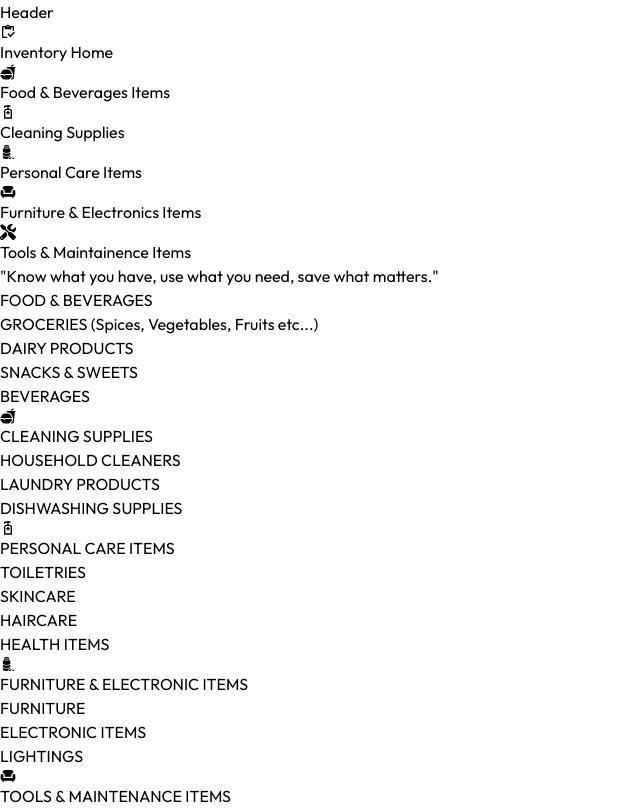
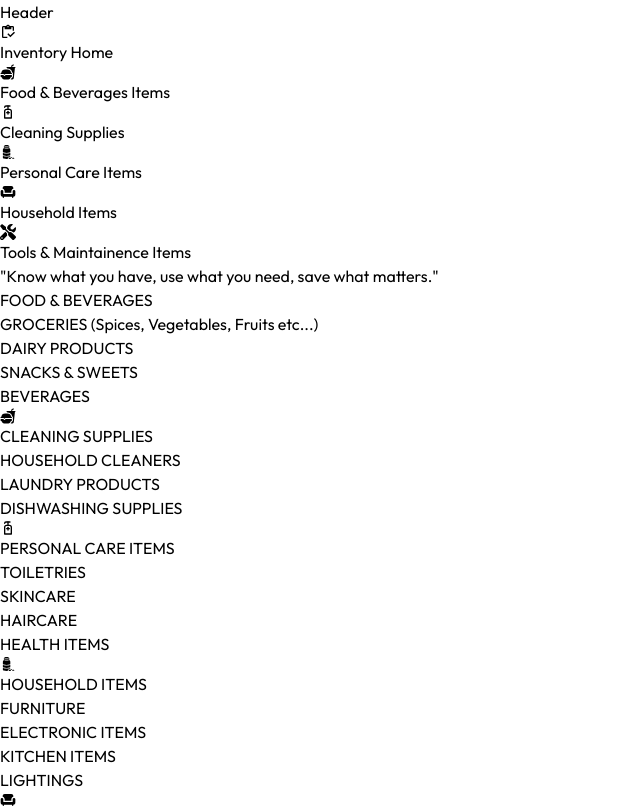
Before and after one commit to DulankaEdiriweera/Home-Management-System, a React (Vite) app in the folder frontend/: page /inventoryHome in a window 1280 px wide. Shown: the top 808 px of the page, without its empty margins (0-640 px from the left). Built offline with nearby package versions, Linux system fonts and the light colour scheme.

Commit message:
make some modifications in frontend

```diff
--- a/frontend/src/components/InventoryHome.jsx
+++ b/frontend/src/components/InventoryHome.jsx
@@ -58,10 +58,11 @@ const InventoryHome = () => {
           <Link to="/furnitureAndElectronics" className="h-full">
             <div className="h-full bg-gradient-to-r from-gray-400 to-gray-500 text-white p-6 rounded-2xl shadow-md relative cursor-pointer hover:scale-105 transition-transform duration-200">
               <h2 className="text-lg font-semibold mb-5">
-                FURNITURE & ELECTRONIC ITEMS
+                HOUSEHOLD ITEMS
               </h2>
               <p>FURNITURE</p>
               <p>ELECTRONIC ITEMS</p>
+              <p>KITCHEN ITEMS</p>
               <p>LIGHTINGS</p>
               <MdChair className="absolute bottom-4 right-4 text-8xl" />
             </div>
--- a/frontend/src/components/SideBarInventory.jsx
+++ b/frontend/src/components/SideBarInventory.jsx
@@ -34,7 +34,7 @@ const SideBarInventory = () => {
           <SidebarItem
             to="/furnitureAndElectronics"
             icon={<MdChair />}
-            label="Furniture & Electronics Items"
+            label="Household Items"
           />
           <SidebarItem
             to="/toolsAndMaintainence"
```
